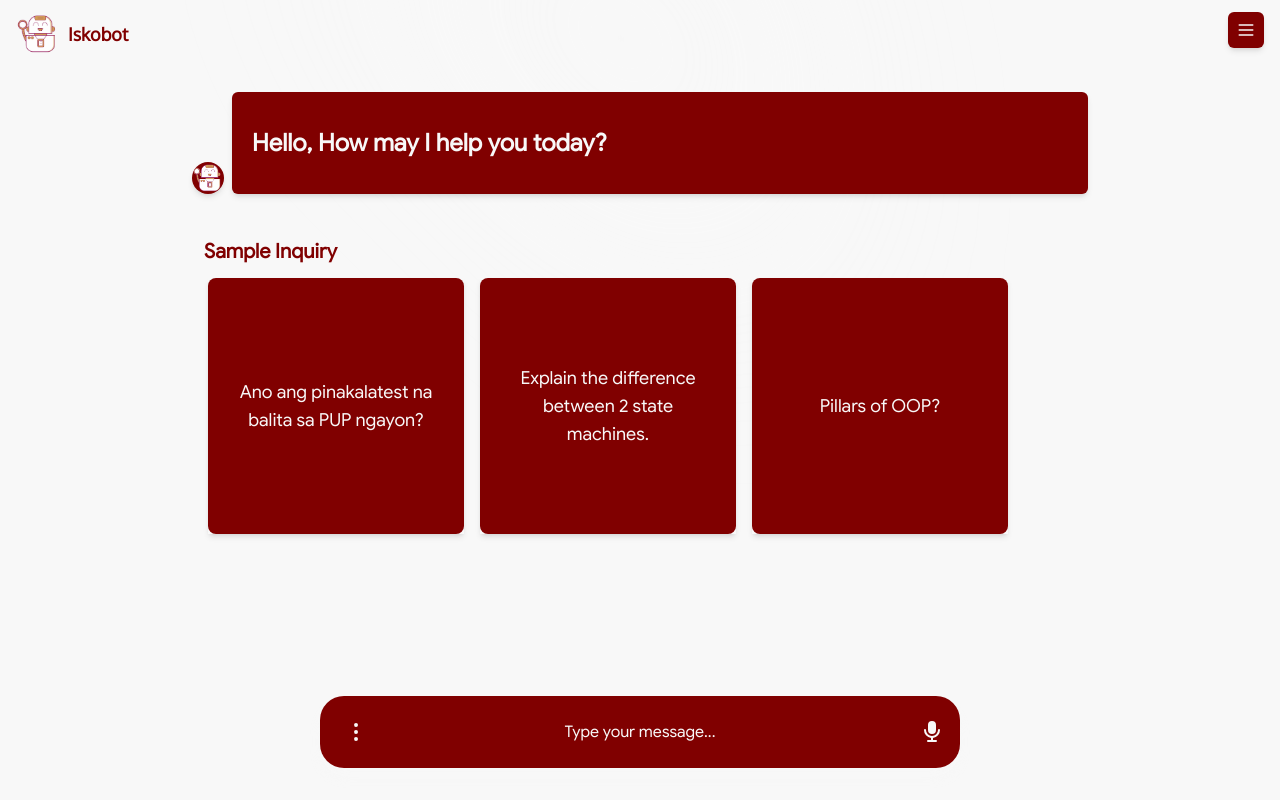
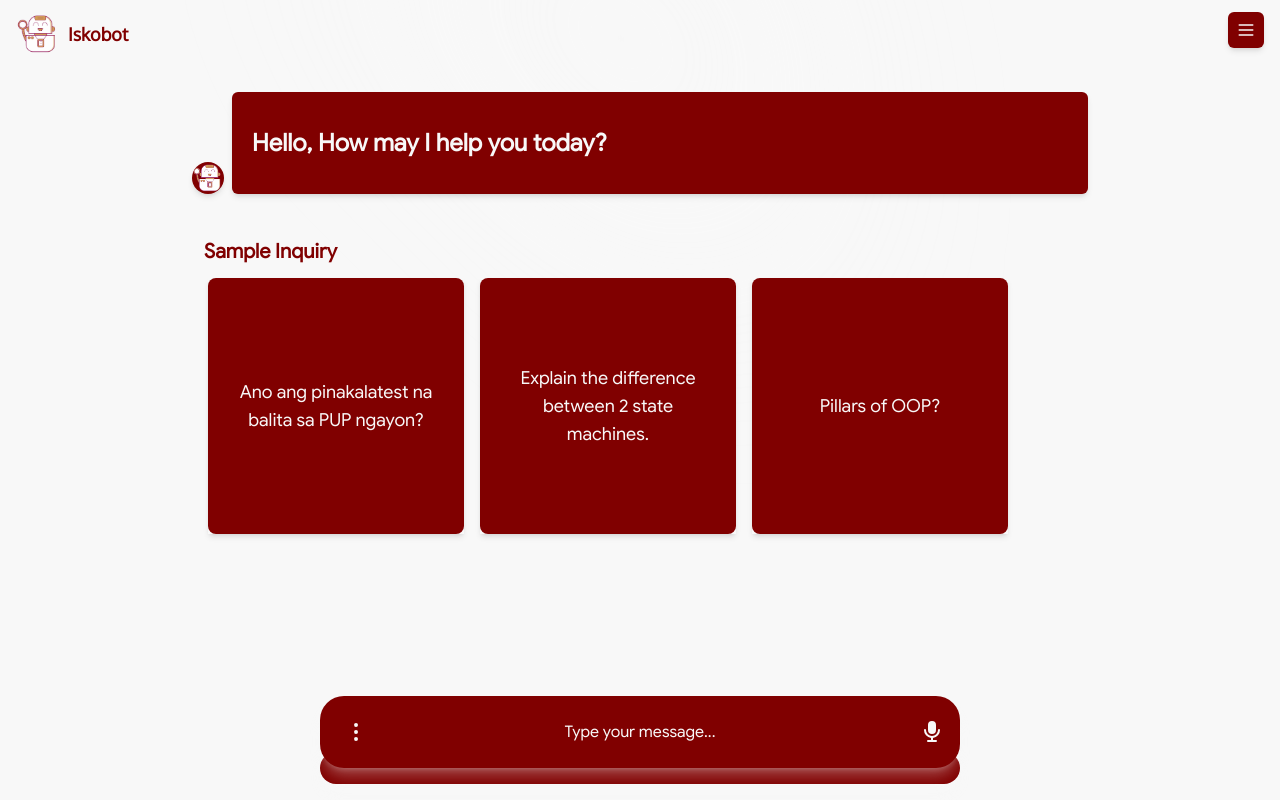
Before and after one commit to SiegfredLorelle/iskobot-ui, a Next.js app: page / in a window 1280 px wide. Built offline with nearby package versions, Linux system fonts and the light colour scheme; no server answers.

Commit message:
Fix text area covered by on screen keyboard

```diff
--- a/src/app/(chat)/components/controls/InputControls.tsx
+++ b/src/app/(chat)/components/controls/InputControls.tsx
@@ -106,7 +106,34 @@ export default function InputControls() {
     }
   };
 
+  // Handle keyboard popup covering text area in mobile
+  const [bottomOffset, setBottomOffset] = useState<number>(0);
+  const viewport = typeof window !== "undefined" ? window.visualViewport : null;
+
+  useEffect(() => {
+    if (!viewport) return;
+
+    const handleResize = () => {
+      // Calculate keyboard height and adjust position
+      const keyboardHeight = window.innerHeight - viewport.height;
+      setBottomOffset(keyboardHeight > 50 ? keyboardHeight + 4 : 4);
+
+      // Ensure textarea stays focused
+      textareaRef.current?.focus();
+    };
+
+    viewport.addEventListener("resize", handleResize);
+    return () => viewport.removeEventListener("resize", handleResize);
+  }, [viewport]);
+
   return (
+    <div
+      className="fixed inset-x-4 bottom-4 bg-primary-clr flex items-center rounded-3xl px-4 py-4 shadow-lg shadow-text-clr/30"
+      style={{
+        bottom: `${bottomOffset}px`,
+        transition: "bottom 0.2s ease-in-out",
+      }}
+    >
       <div className="fixed inset-x-4 bottom-4 bg-primary-clr flex items-center rounded-3xl px-4 py-4 shadow-lg shadow-text-clr/30">
         {!userInput && !isRecording && !isTranscribing && (
           <button
@@ -128,7 +155,7 @@ export default function InputControls() {
           value={userInput}
           onChange={(e) => setUserInput(e.target.value)}
           onKeyDown={handleKeyDown}
-        className={`w-full bg-primary-clr text-text-clr max-h-[45vh] ${userInput ?  "text-start" : "text-center"} flex items-center placeholder-text-clr focus:outline-hidden resize-none px-3 leading-relaxed`}
+          className={`w-full bg-primary-clr text-text-clr max-h-[45vh] ${userInput ? "text-start" : "text-center"} flex items-center placeholder-text-clr focus:outline-hidden resize-none px-3 leading-relaxed`}
           rows={1}
           ref={textareaRef}
           disabled={isTextFieldDisabled || isTranscribing} // Disable textarea when recording
@@ -153,5 +180,6 @@ export default function InputControls() {
           )}
         </button>
       </div>
+    </div>
   );
 }
--- a/src/app/globals.css
+++ b/src/app/globals.css
@@ -206,3 +206,14 @@ body {
 .markdown-content li > p {
   margin: 0;
 }
+
+
+@supports (padding: max(0px)) {
+  .input-container {
+    padding-bottom: max(16px, env(safe-area-inset-bottom));
+  }
+}
+
+html {
+  scroll-behavior: smooth;
+}
```
Lines whose indentation alone changed are shown as unchanged.
